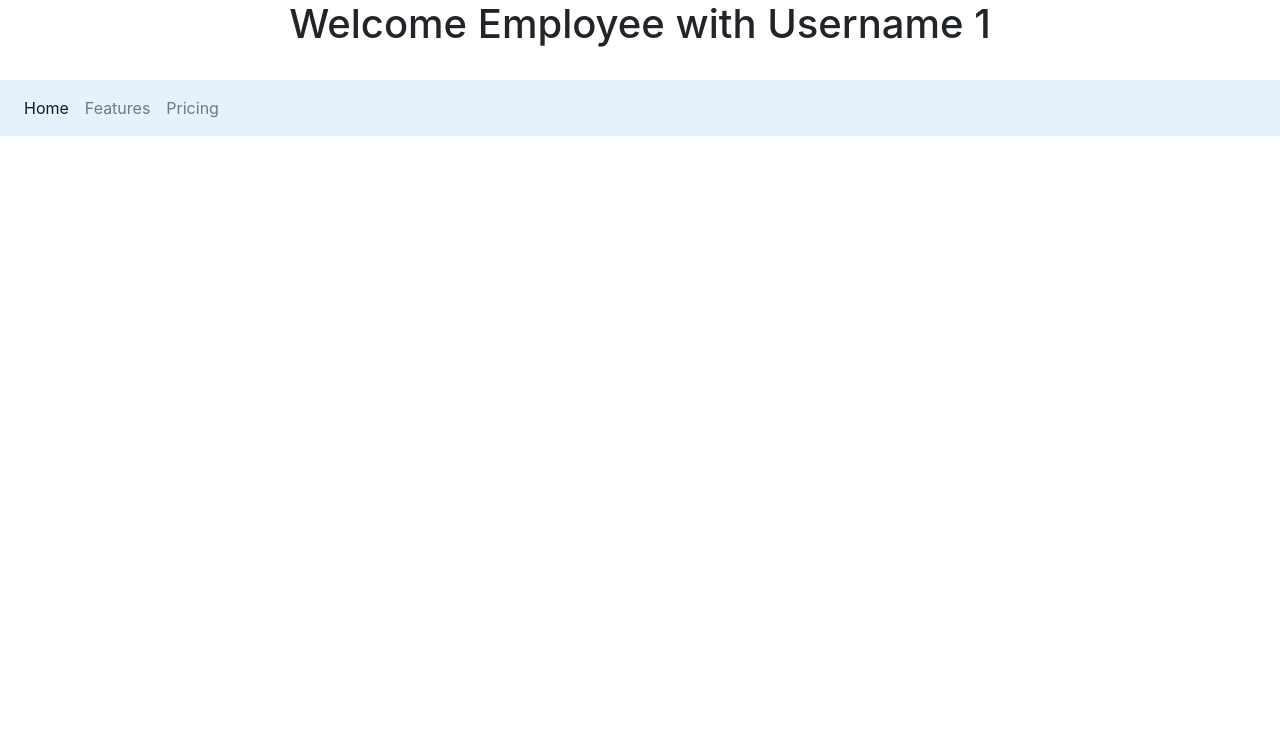
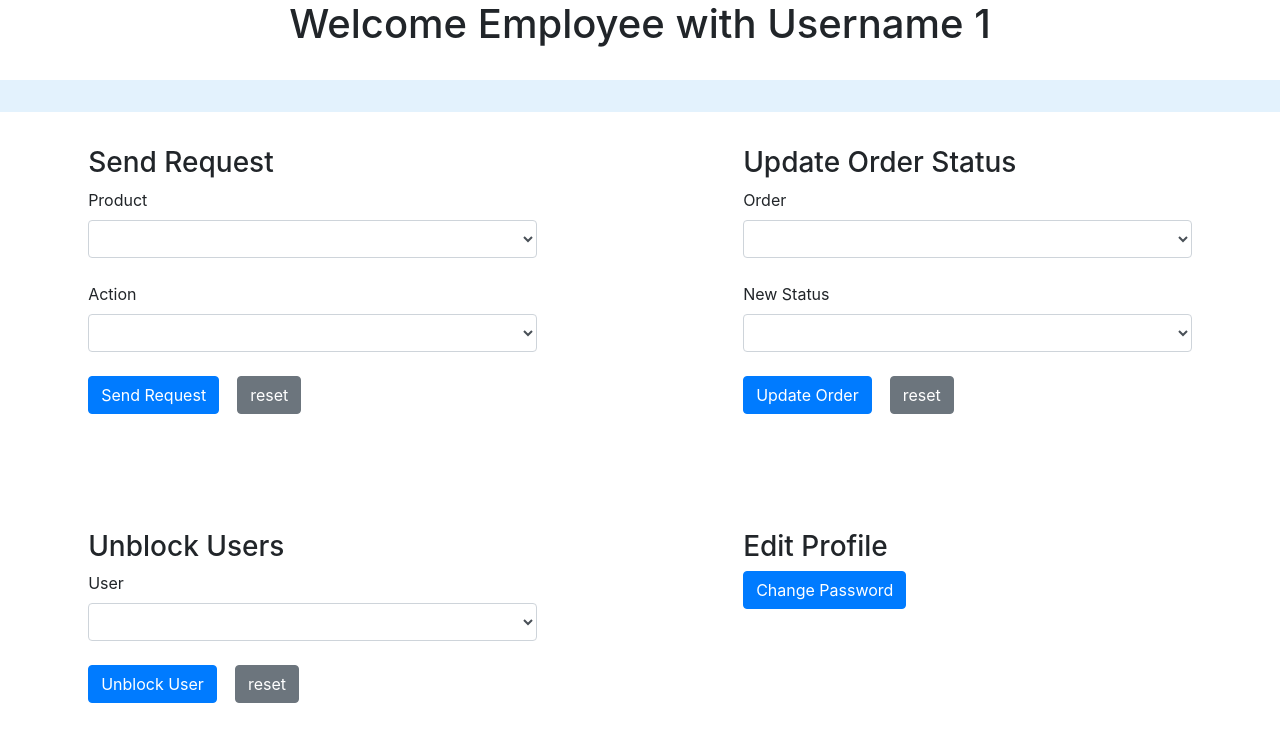
Before and after one commit to TCS-MEAN-Group20/ILP-Grocers, an Angular app in the folder Frontend/grocers-app/: page /empHome/1 in a window 1280 px wide. Shown: the top 742 px of the page. Built offline with nearby package versions, Linux system fonts and the light colour scheme.

Commit message:
added emp dash skeleton

```diff
--- a/Frontend/grocers-app/src/app/employee-dash/employee-dash.component.css
+++ b/Frontend/grocers-app/src/app/employee-dash/employee-dash.component.css
@@ -1,3 +1,11 @@
 h1{
     text-align: center;
 }
+.content{
+
+    width: 75%;
+    height: auto;
+    margin: 0 auto;
+    padding: 10px;
+    position: relative;
+}
--- a/Frontend/grocers-app/src/app/employee-dash/employee-dash.component.html
+++ b/Frontend/grocers-app/src/app/employee-dash/employee-dash.component.html
@@ -1,10 +1,86 @@
-<h1>Welcome Employee with Username {{user}}</h1><br>
+<h1>Welcome Employee with Username {{empUname}}</h1><br>
 <div>
     <nav class="navbar navbar-expand-lg navbar-light" style="background-color: #e3f2fd;">
         <div class="navbar-nav">
-            <a class="nav-item nav-link active" href="#">Home <span class="sr-only">(current)</span></a>
-            <a class="nav-item nav-link" href="#">Features</a>
-            <a class="nav-item nav-link" href="#">Pricing</a>
+            <a class="nav-item nav-link active" href="#"> <span class="sr-only">(current)</span></a>
+            <a class="nav-item nav-link" href="#"></a>
+            <a class="nav-item nav-link" href="#"></a>
           </div>
       </nav>
 </div>
+<br>
+<div class="row">
+    <div class="col-6 box">
+        <div class="content">
+            <h3>Send Request</h3>
+                <form [formGroup] = "reqRef" (ngSubmit)="sendReq()">
+                    <label class="form-label" >Product</label>
+                    <select class="form-control" formControlName="product" required>
+                        <!--NEED AN NG FOR FOR THE PRODUCTS AVAILABLE THIS IS TEMP-->
+                        <option>Product1</option>
+                        <option>Product2</option>
+                        <option>Product3</option>
+                        <option>Product4</option>
+                    </select><br>
+                    <label class="form-label" >Action</label>
+                    <select class="form-control" formControlName="action" required>
+                        <option>Decrease Product Quantities</option>
+                        <option>Increase Product Quantities</option>
+                    </select><br>
+                    <input class="btn btn-primary" type="submit" value="Send Request"/> &nbsp;&nbsp;
+                    <input class="btn btn-secondary" type="reset" value="reset"/>
+                </form>
+        </div>
+    </div>
+    <div class="col-6 box">
+        <div class="content">
+            <h3>Update Order Status</h3>
+                <form [formGroup] = "orderRef" (ngSubmit)="updateOrder()">
+                    <label class="form-label" >Order</label>
+                    <select class="form-control" formControlName="order" required>
+                        <!--NEED AN NG FOR FOR THE ORDERS AVAILABLE THIS IS TEMP-->
+                        <option>Order1</option>
+                        <option>Order2</option>
+                        <option>Order3</option>
+                        <option>Order4</option>
+                    </select><br>
+                    <label class="form-label" >New Status</label>
+                    <select class="form-control" formControlName="status" required>
+                        <option>Shipped</option>
+                        <option>Out for Delivery</option>
+                        <option>Deliverd</option>
+                        <option>Canceled</option>
+                    </select><br>
+                    <input class="btn btn-primary" type="submit" value="Update Order"/> &nbsp;&nbsp;
+                    <input class="btn btn-secondary" type="reset" value="reset"/>
+                </form>
+        </div>
+    </div>
+</div><br><br><br><br>
+<div class="row">
+    <div class="col-6 box">
+        <div class="content">
+            <h3>Unblock Users</h3>
+                <form [formGroup] = "blockedRef" (ngSubmit)="unblockUser()">
+                    <label class="form-label" >User</label>
+                    <select class="form-control" formControlName="user" required>
+                        <!--NEED AN NG FOR FOR THE ORDERS AVAILABLE THIS IS TEMP-->
+                        <option>Blocked User 1</option>
+                        <option>Blocked User 2</option>
+                        <option>Blocked User 3</option>
+                        <option>Blocked User 4</option>
+                    </select><br>
+                    <input class="btn btn-primary" type="submit" value="Unblock User"/> &nbsp;&nbsp;
+                    <input class="btn btn-secondary" type="reset" value="reset"/>
+                </form>
+        </div>
+    </div>
+    <div class="col-6 box">
+        <div class="content">
+            <h3>Edit Profile</h3>
+            <form [formGroup] = "changeRef" (ngSubmit)="changePassword()">
+                <input class="btn btn-primary" type="submit" value="Change Password">
+            </form>
+        </div>
+    </div>
+</div>
--- a/Frontend/grocers-app/src/app/employee-dash/employee-dash.component.ts
+++ b/Frontend/grocers-app/src/app/employee-dash/employee-dash.component.ts
@@ -1,7 +1,6 @@
 import { Component, OnInit } from '@angular/core';
 import { FormControl, FormGroup } from '@angular/forms';
-import { ActivatedRoute } from '@angular/router';
-import { EmpLoginService } from '../emp-login.service';
+import { ActivatedRoute, Router } from '@angular/router';
 
 @Component({
   selector: 'app-employee-dash',
@@ -10,13 +9,56 @@ import { EmpLoginService } from '../emp-login.service';
 })
 export class EmployeeDashComponent implements OnInit {
 
-  user?:string
+  reqRef = new FormGroup({
+    product: new FormControl(),
+    action: new FormControl()
+  })
+
+  orderRef = new FormGroup({
+    order: new FormControl(),
+    status: new FormControl()
+  })
+
+  blockedRef = new FormGroup({
+    user: new FormControl()
+  })
+
+  changeRef = new FormGroup({})
+
+  msg?:string
+  empUname?:string
   constructor(
-    public activateRoute:ActivatedRoute
+    public activateRoute:ActivatedRoute,
+    public router:Router
   ) { }
 
   ngOnInit(): void {
-    this.activateRoute.params.subscribe(data=>this.user=data.user);
+    this.activateRoute.params.subscribe(data=>this.empUname=data.user);
+  }
+
+  sendReq(){
+    let request = this.reqRef.value
+    console.log(request)
+
+    this.reqRef.reset()
+  }
+
+  updateOrder(){
+    let order = this.orderRef.value
+    console.log(order)
+
+    this.orderRef.reset()
+  }
+
+  unblockUser(){
+    let user = this.blockedRef.value
+    console.log(user);
+
+    this.blockedRef.reset()
+  }
+
+  changePassword(){
+    this.router.navigate(["changePassword",this.empUname])
   }
 
 
```
